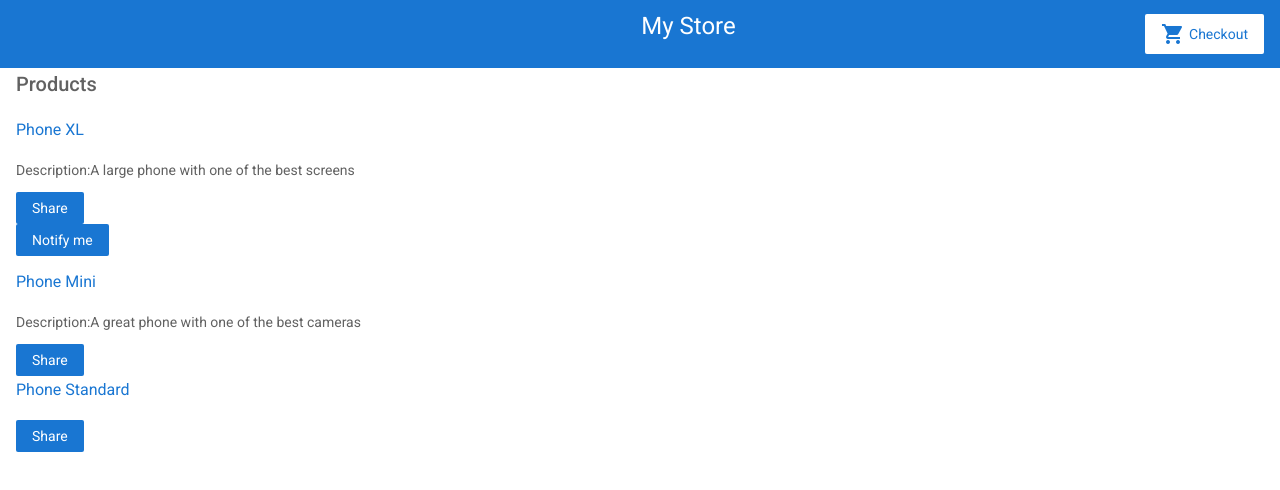
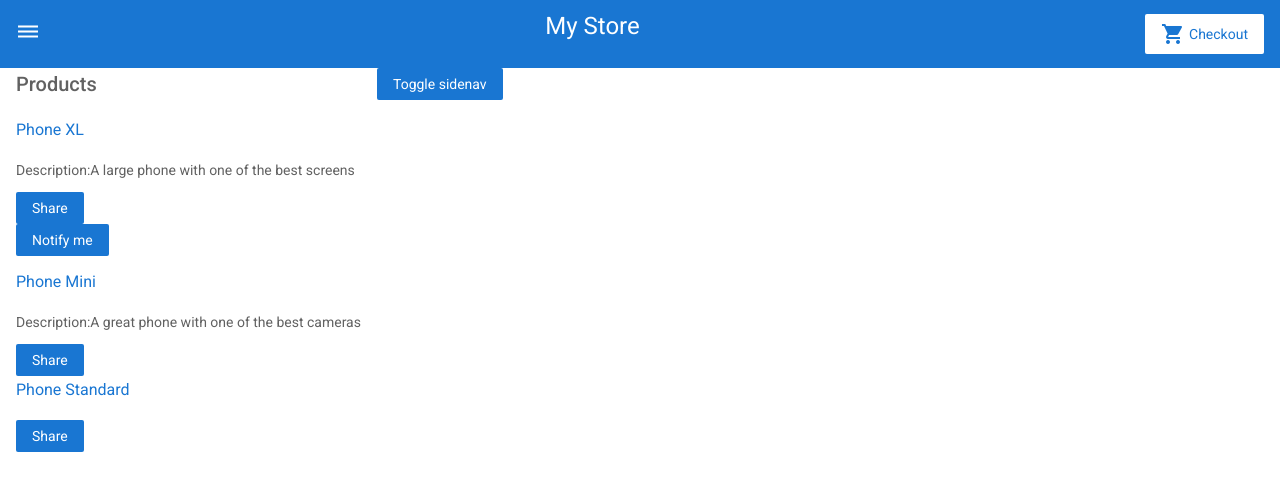
Before and after one commit to johnsandiego/angular-qtgga2, an Angular app: page / in a window 1280 px wide. Shown: the top 490 px of the page. Built offline with nearby package versions, Linux system fonts and the light colour scheme.

Commit message:
8 files modified

```diff
--- a/src/app/app.component.html
+++ b/src/app/app.component.html
@@ -2,6 +2,7 @@
 
 <div class="container">
   <router-outlet></router-outlet>
+  <app-side-nav></app-side-nav>
 </div>
 
 <!--
--- a/src/app/app.module.ts
+++ b/src/app/app.module.ts
@@ -11,6 +11,7 @@ import { ProductDetailsComponent } from './product-details/product-details.compo
 import { ShippingComponent } from './shipping/shipping.component';
 import { BrowserAnimationsModule } from '@angular/platform-browser/animations';
 import { SideNavComponent } from './side-nav/side-nav.component';
+import { MatSidenavModule } from '@angular/material/sidenav';
 
 @NgModule({
   imports: [
@@ -22,6 +23,7 @@ import { SideNavComponent } from './side-nav/side-nav.component';
       { path: 'shipping', component: ShippingComponent },
     ]),
     BrowserAnimationsModule,
+    MatSidenavModule,
   ],
   declarations: [
     AppComponent,
--- a/src/app/product-list/product-list.component.html
+++ b/src/app/product-list/product-list.component.html
@@ -1,5 +1,4 @@
 <h2>Products</h2>
-
 <div *ngFor="let product of products">
   <h3>
     <a
--- a/src/app/side-nav/side-nav.component.html
+++ b/src/app/side-nav/side-nav.component.html
@@ -1 +1,15 @@
-<p>side-nav works!</p>
+<mat-drawer-container class="example-container" autosize>
+  <mat-drawer #drawer class="example-sidenav" mode="side">
+    <p>Auto-resizing sidenav</p>
+    <p *ngIf="showFiller">Lorem, ipsum dolor sit amet consectetur.</p>
+    <button (click)="showFiller = !showFiller" mat-raised-button>
+      Toggle extra text
+    </button>
+  </mat-drawer>
+
+  <div class="example-sidenav-content">
+    <button type="button" mat-button (click)="drawer.toggle()">
+      Toggle sidenav
+    </button>
+  </div>
+</mat-drawer-container>
--- a/src/app/side-nav/side-nav.component.ts
+++ b/src/app/side-nav/side-nav.component.ts
@@ -3,13 +3,11 @@ import { Component, OnInit } from '@angular/core';
 @Component({
   selector: 'app-side-nav',
   templateUrl: './side-nav.component.html',
-  styleUrls: ['./side-nav.component.css']
+  styleUrls: ['./side-nav.component.css'],
 })
 export class SideNavComponent implements OnInit {
+  showFiller = false;
+  constructor() {}
 
-  constructor() { }
-
-  ngOnInit(): void {
-  }
-
+  ngOnInit(): void {}
 }
--- a/src/app/top-bar/top-bar.component.css
+++ b/src/app/top-bar/top-bar.component.css
@@ -1,4 +1,6 @@
-
+.side-nav-icon {
+  color: white;
+}
 
 /*
 Copyright Google LLC. All Rights Reserved.
--- a/src/app/top-bar/top-bar.component.html
+++ b/src/app/top-bar/top-bar.component.html
@@ -1,4 +1,6 @@
-<div><i class="material-icons">hamburger</i></div>
+<div>
+  <i class="material-icons side-nav-icon" (click)="openSideNav()">dehaze</i>
+</div>
 
 <a [routerLink]="['/']">
   <h1>My Store</h1>
--- a/src/app/top-bar/top-bar.component.ts
+++ b/src/app/top-bar/top-bar.component.ts
@@ -3,12 +3,13 @@ import { Component } from '@angular/core';
 @Component({
   selector: 'app-top-bar',
   templateUrl: './top-bar.component.html',
-  styleUrls: ['./top-bar.component.css']
+  styleUrls: ['./top-bar.component.css'],
 })
 export class TopBarComponent {
-
+  openSideNav(): void {
+    alert('open sidenav');
+  }
 }
-
 
 /*
 Copyright Google LLC. All Rights Reserved.
```
